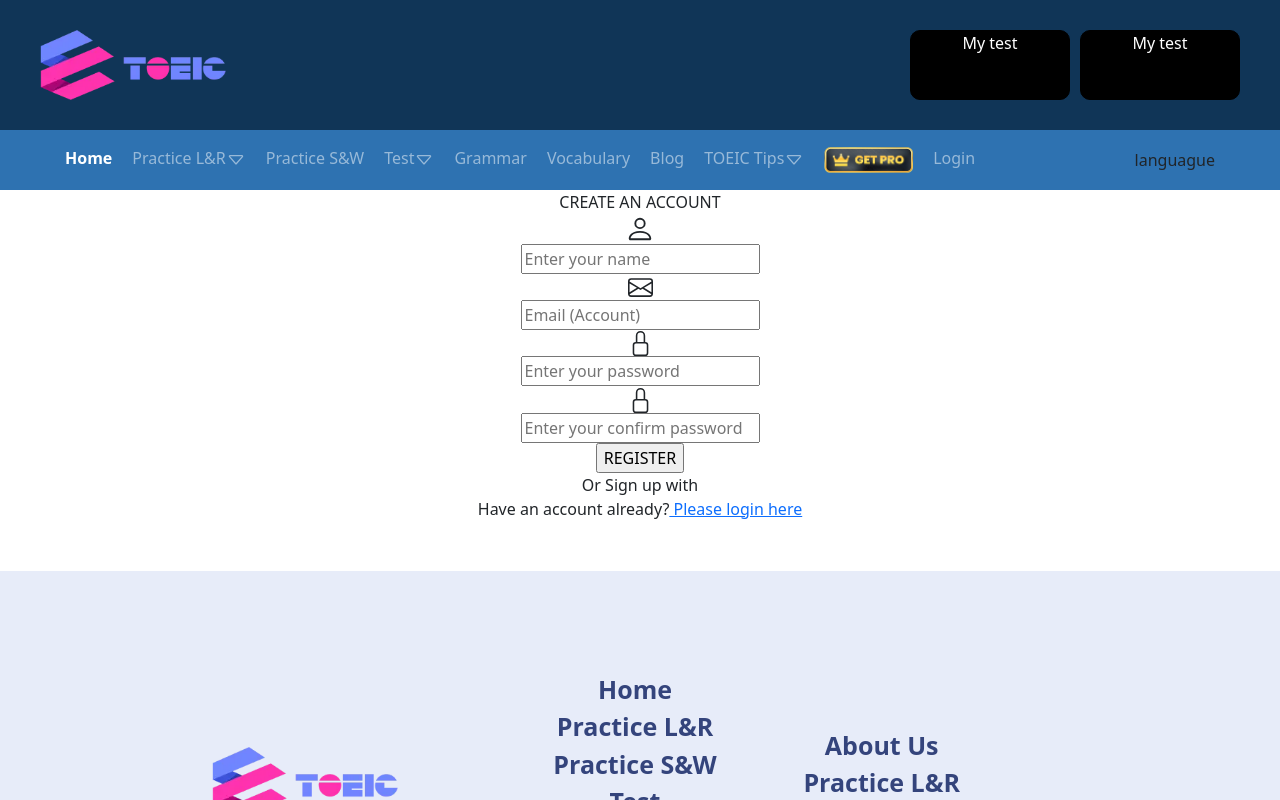
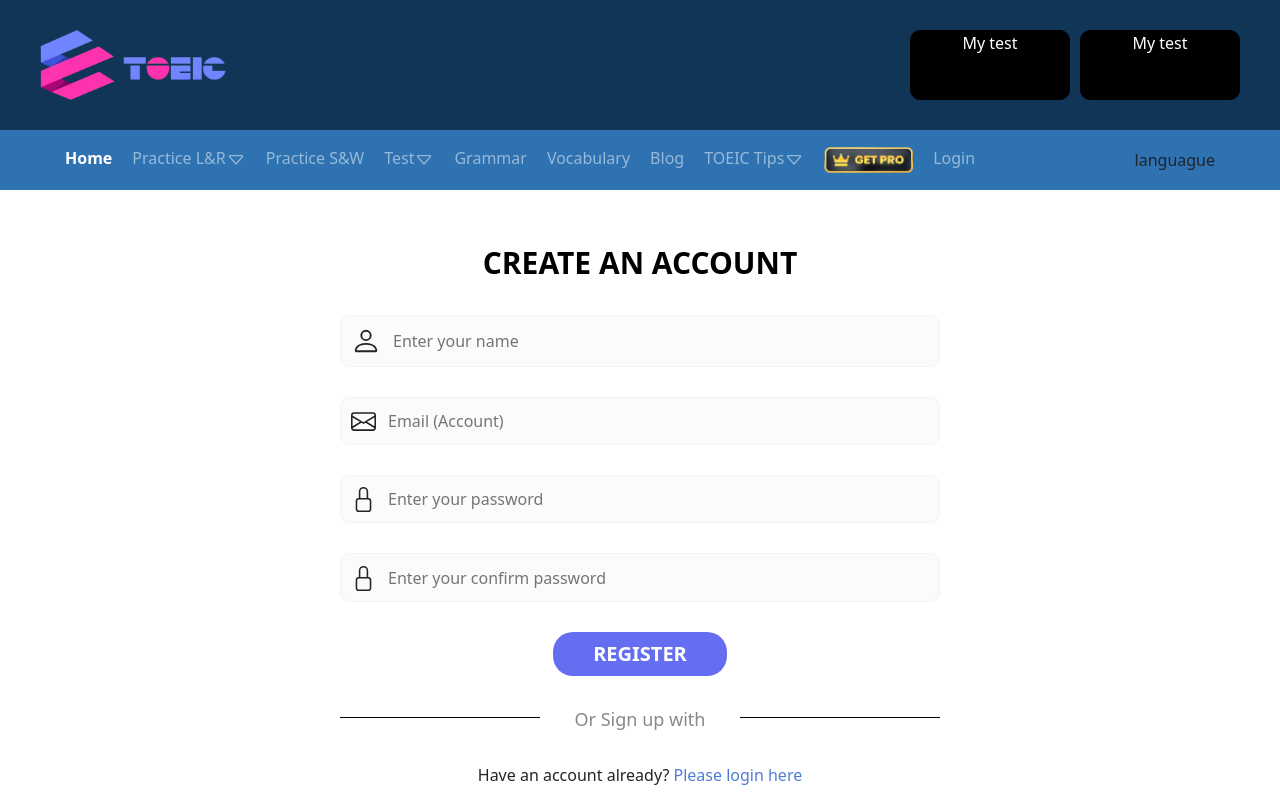
Before and after one commit to Thanh-Cong0602/Clone-Toeic-Testpro, a React (Create React App) app: page /register in a window 1280 px wide. Shown: the top 800 px of the page. Built offline with nearby package versions, Linux system fonts and the light colour scheme.

Commit message:
Continue Fix

```diff
--- a/src/Api/config.js
+++ b/src/Api/config.js
@@ -1,6 +1,6 @@
 
 const API_BASE = {
-   apiUrl: "https://toeic-exam-web.onrender.com/api/v1/accounts",
+   apiUrl: "https://toeic-exam-web.onrender.com/api/v1",
 
 }
 export default API_BASE
--- a/src/Pages/LoginPage/LoginPage.js
+++ b/src/Pages/LoginPage/LoginPage.js
@@ -1,11 +1,10 @@
 import React from 'react'
 import { Link } from 'react-router-dom'
-import RegisterPage from '../RegisterPage/RegisterPage'
 const LoginPage = () => {
    return (
       <div>
          LoginPage
-         {/* <Link to={RegisterPage}>RegisterPage</Link> */}
+         <Link to={'/register'}>RegisterPage</Link>
       </div>
    )
 }
--- a/src/Pages/RegisterPage/RegisterPage.css
+++ b/src/Pages/RegisterPage/RegisterPage.css
@@ -1 +1,92 @@
-/*# sourceMappingURL=RegisterPage.css.map */
+.loginPage {
+  max-width: 600px;
+  margin: 0 auto;
+}
+.loginPage .loginForm {
+  padding: 50px 0;
+}
+.loginPage .loginForm .title {
+  font-weight: bold;
+  font-size: 30px;
+  color: black;
+  padding-bottom: 30px;
+  text-align: center;
+}
+.loginPage .loginForm .input-item {
+  border: 1px solid #f1f3f5;
+  background: #fbfbfb;
+  border-radius: 10px;
+  padding: 10px;
+  display: flex;
+  align-items: center;
+  gap: 10px;
+  margin-bottom: 30px;
+}
+.loginPage .loginForm .input-item input[type] {
+  border: none;
+  color: black;
+  outline: none;
+  background: #fbfbfb;
+  width: 500px;
+  box-sizing: border-box;
+}
+.loginPage .loginForm .forgotPass {
+  color: #5d87f1;
+  font-size: 18px;
+  font-weight: 600;
+}
+.loginPage .loginForm .login-btn-wrapper {
+  display: flex;
+  justify-content: center;
+  margin-top: 30px;
+}
+.loginPage .loginForm .login-btn-wrapper .login-btn {
+  background: #656ef1;
+  border-radius: 20px;
+  border: none;
+  padding: 7px 40px;
+  text-align: center;
+  cursor: pointer;
+  color: #fff;
+  font-size: 20px;
+  font-weight: 700;
+}
+.loginPage .loginForm .or-login-with {
+  margin: 30px 0;
+  display: flex;
+  justify-content: space-between;
+  gap: 5px;
+  position: relative;
+}
+.loginPage .loginForm .or-login-with .line {
+  border-bottom: 1px solid black;
+  width: 200px;
+  padding: 2px 0;
+  top: -15px;
+  position: relative;
+}
+.loginPage .loginForm .or-login-with span {
+  color: #898989;
+  font-size: 18px;
+  font-weight: 400;
+}
+.loginPage .loginForm .login-with-gg {
+  margin: 0 auto;
+  width: 40%;
+  border-radius: 5px;
+  border: 1px solid #999;
+  padding: 10px;
+  text-align: center;
+}
+.loginPage .loginForm .register {
+  text-align: center;
+  margin-top: 20px;
+}
+.loginPage .loginForm .register span {
+  color: rgb(80, 125, 212);
+  cursor: pointer;
+}
+
+.no-underline {
+  text-decoration: none;
+}/*# sourceMappingURL=RegisterPage.css.map */
--- a/src/Pages/RegisterPage/RegisterPage.js
+++ b/src/Pages/RegisterPage/RegisterPage.js
@@ -3,6 +3,7 @@ import { Link, useNavigate } from 'react-router-dom';
 import { Person, Lock, Envelope } from 'react-bootstrap-icons';
 import { toast } from "react-toastify"
 import { registerAPI } from '../../Api/Service/auth.service';
+import './RegisterPage.css'
 function RegisterPage() {
    const [user, setUser] = useState(
       {
@@ -31,7 +32,9 @@ function RegisterPage() {
          toast.warn(messageWarn, { autoClose: 1000 })
       }
       else {
-            registerAPI('register', user).then((res) => {
+         console.log(user)
+            registerAPI('accounts/register', user).then((res) => {
+               console.log(res)
             toast.success(res.data.message, { autoClose: 1000 })
             navigate('/login')
          }).catch((error) => {
--- a/src/Pages/RegisterPage/RegisterPage.scss
+++ b/src/Pages/RegisterPage/RegisterPage.scss
@@ -0,0 +1,106 @@
+.loginPage {
+   max-width: 600px;
+   margin: 0 auto;
+
+   & .loginForm {
+      padding: 50px 0;
+
+      & .title {
+         font-weight: bold;
+         font-size: 30px;
+         color: black;
+         padding-bottom: 30px;
+         text-align: center;
+      }
+
+      & .input-item {
+         border: 1px solid #f1f3f5;
+         background: #fbfbfb;
+         border-radius: 10px;
+         padding: 10px;
+         display: flex;
+         align-items: center;
+         gap: 10px;
+         margin-bottom: 30px;
+
+         & input[type] {
+            border: none;
+            color: black;
+            outline: none;
+            background: #fbfbfb;
+            width: 500px;
+            box-sizing: border-box;
+         }
+      }
+
+      & .forgotPass {
+         color: #5d87f1;
+         font-size: 18px;
+         font-weight: 600;
+      }
+
+      .login-btn-wrapper {
+         display: flex;
+         justify-content: center;
+         margin-top: 30px;
+
+         & .login-btn {
+            background: #656ef1;
+            border-radius: 20px;
+            border: none;
+            padding: 7px 40px;
+            text-align: center;
+            cursor: pointer;
+            color: #fff;
+            font-size: 20px;
+            font-weight: 700;
+         }
+      }
+
+
+      & .or-login-with {
+         margin: 30px 0;
+         display: flex;
+         justify-content: space-between;
+         gap: 5px;
+         position: relative;
+
+         & .line {
+            border-bottom: 1px solid black;
+            width: 200px;
+            padding: 2px 0;
+            top: -15px;
+            position: relative;
+         }
+
+         span {
+            color: #898989;
+            font-size: 18px;
+            font-weight: 400;
+         }
+      }
+
+      & .login-with-gg {
+         margin: 0 auto;
+         width: 40%;
+         border-radius: 5px;
+         border: 1px solid #999;
+         padding: 10px;
+         text-align: center;
+      }
+
+      & .register {
+         text-align: center;
+         margin-top: 20px;
+
+         span {
+            color: rgb(80, 125, 212);
+            cursor: pointer;
+         }
+      }
+   }
+}
+
+.no-underline {
+   text-decoration: none;
+}
```
Also changed, not shown: 1 other file (tests, documents, lock files or other folders).
